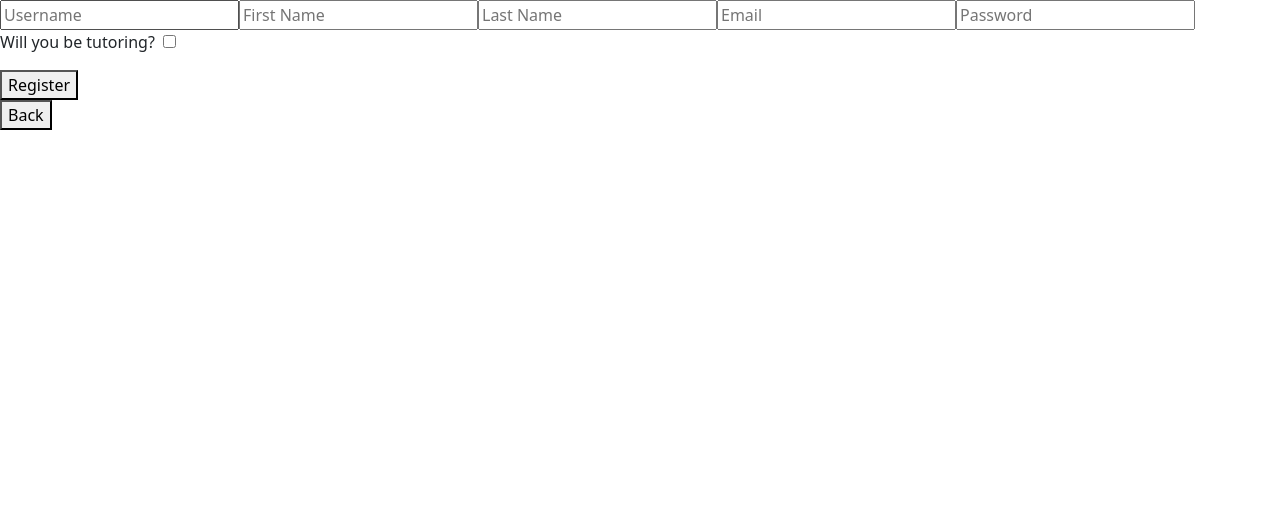
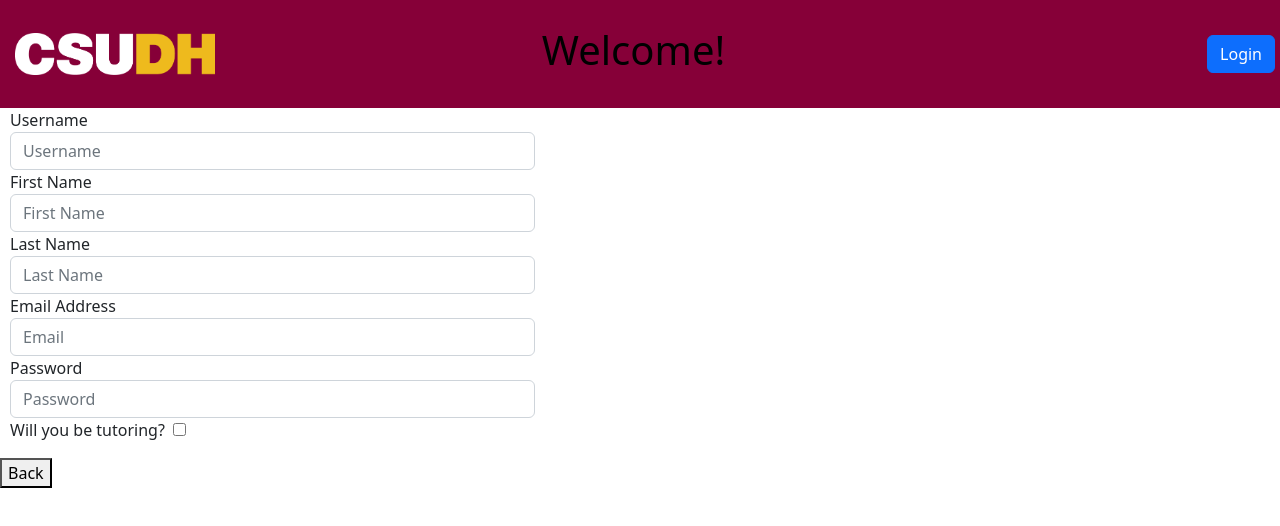
Before and after one commit to olozaorozco/CSUDH-Tutoring, a React (Vite) app in the folder frontend/: page /Register in a window 1280 px wide. Shown: the top 526 px of the page. Built offline with nearby package versions, Linux system fonts and the light colour scheme.

Commit message:
Navbar added to all pages

```diff
--- a/frontend/src/components/CourseDisplay.tsx
+++ b/frontend/src/components/CourseDisplay.tsx
@@ -1,4 +1,7 @@
 import { Fragment, useState } from "react";
+import { useEffect } from "react";
+import axios from "axios";
+import { useNavigate, Link } from "react-router-dom";
 
 interface Course {
   Title: string;
--- a/frontend/src/components/NavBar.tsx
+++ b/frontend/src/components/NavBar.tsx
@@ -17,7 +17,7 @@ function Navbar() {
              <img src={LOGO} alt="CSUDH LOGO" className = "csudh_logo"></img>
              <h1 style={{color:"black", marginRight:150}}>Hello {firstName}</h1>
              <Link to="/Login">
-                <button className="btn btn-primary btn_margin" >Login</button>
+                <button className="btn btn-primary btn_margin" >Logout</button>
              </Link>
         </nav>
     );
--- a/frontend/src/components/NavBarLogin.tsx
+++ b/frontend/src/components/NavBarLogin.tsx
@@ -2,14 +2,18 @@ import { Link } from "react-router-dom";
 import "../css/style1.css";
 import LOGO from "../css/CSUDH_LOGO.png";
 
-function NavbarLogin() {
+function NavbarLogin({registering}) {
+    var path = "/Register"
+    if(registering == "Login")
+        path = "/Login"
+
 
     return(
         <nav className='navbar navbar-dark csudh_red' style={{minHeight:108}}>
              <img src={LOGO} alt="CSUDH LOGO" className = "csudh_logo"></img>
              <h1 style={{color:"black", marginRight:150}}>Welcome!</h1>
-             <Link to="/Register">
-                <button className="btn btn-primary btn_margin" >Register</button>
+             <Link to={path}>
+                <button className="btn btn-primary btn_margin" >{registering}</button>
              </Link>
         </nav>
     );
--- a/frontend/src/css/style1.css
+++ b/frontend/src/css/style1.css
@@ -1,6 +1,6 @@
 ul.errorlist {display: none}
 
-.csudh_red{background-color: #860038;}
+.csudh_red{background-color: #860038 !important;}
 
 .csudh_logo{
     display: block;
--- a/frontend/src/pages/Chat.tsx
+++ b/frontend/src/pages/Chat.tsx
@@ -3,6 +3,7 @@ import { useState, useEffect } from "react";
 import axios from "axios";
 import Message from "../components/Message";
 import api from "../api";
+import Navbar from "../components/NavBar";
 
 function Chat() {
   const handleClick = () => {
@@ -47,6 +48,7 @@ function Chat() {
 
   return (
     <>
+      <Navbar></Navbar>
       <div>
         {data.length > 0 ? (
           data.map((message, index) => (
--- a/frontend/src/pages/ChatList.tsx
+++ b/frontend/src/pages/ChatList.tsx
@@ -4,6 +4,7 @@ import api from "../api";
 import Chat from "./Chat";
 import { useState, useEffect } from "react";
 import ChatListComponent from "../components/ChatListComponenet";
+import Navbar from "../components/NavBar";
 
 function ChatList() {
   const [data, setData] = useState([]);
@@ -26,6 +27,7 @@ function ChatList() {
   }, []);
   return (
     <>
+    <Navbar></Navbar>
       <div>
         {data.map((chat) => (
           <ChatListComponent Chat={chat} authenticatedUserId={userId} />
--- a/frontend/src/pages/FormCreation.tsx
+++ b/frontend/src/pages/FormCreation.tsx
@@ -3,6 +3,7 @@ import axios from "axios";
 import { useNavigate, Link } from "react-router-dom";
 import CourseDisplay from "../components/CourseDisplay";
 import api from "../api";
+import Navbar from "../components/NavBar";
 
 function FormCreation() {
   const [data, setData] = useState([]);
@@ -86,18 +87,24 @@ function FormCreation() {
 
   return (
     <>
-      <div>
+    <Navbar></Navbar>
+    <h2 className="mt-2 ms-2">What Courses Can You Tutor?</h2>
+    <div className="ms-2">
+        <div className="mb-3">
           <input
             type="text"
             id="searchInput"
             placeholder="Enter your search term"
             value={search}
             onChange={(e) => setSearch(e.target.value)}
+            className="me-1"
+            style={{height:32, borderRadius:10, textAlign:"center"}}
           />
           <button
             onClick={() => {
               handleClick;
             }}
+            className="btn btn-sm btn-primary"
           >
             Search
           </button>
@@ -120,18 +127,24 @@ function FormCreation() {
                     name="addCourse"
                     checked={formData.courses.includes(course.id)}
                     onChange={(e) => handleCheck(e, course.id)}
+                    className="mt-2"
                   //placeholder="Username"
                   />
                 </div>
               ))}
+          <div className="mb-3">
             <input
               type="text"
               name="Description"
               value={formData.Description}
               onChange={handleChange}
               placeholder="Description"
+              className="me-1"
+              style={{ height: 32, borderRadius: 10, textAlign: "center" }}
             />
-        <button type="submit">Create</button>
+            <button type="submit" className="btn btn-sm btn-primary">Create</button>
+          </div>
+
         </form>
         <Link to="/">
           <button>Back</button>
@@ -141,6 +154,8 @@ function FormCreation() {
             <li key={index}>{course}</li>
           ))}
         </ul>
+    </div>
+
     </>
   );
 }
--- a/frontend/src/pages/Login.tsx
+++ b/frontend/src/pages/Login.tsx
@@ -50,8 +50,8 @@ const Login = () => {
 
   return (
     <>
-      <NavbarLogin></NavbarLogin>
-      <form onSubmit={handleSubmit}>
+      <NavbarLogin registering={"Register"}></NavbarLogin>
+      <form onSubmit={handleSubmit} >
         <div className="d-flex flex-column align-items-center">
           <div className="p-2">
             <input
--- a/frontend/src/pages/Register.tsx
+++ b/frontend/src/pages/Register.tsx
@@ -3,6 +3,7 @@ import { useNavigate, Link } from "react-router-dom";
 import api from "../api";
 import { ACCESS_TOKEN, REFRESH_TOKEN } from "../constants";
 import axios from "axios";
+import NavbarLogin from "../components/NavBarLogin";
 
 function Register() {
   const navigate = useNavigate();
@@ -48,42 +49,73 @@ function Register() {
 
   return (
     <>
-      <form onSubmit={handleSubmit}>
+      <NavbarLogin registering={"Login"}></NavbarLogin>
+      <form onSubmit={handleSubmit} style={{marginLeft: 10, marginRight:10}}>
+        <div className="form-group col-md-5">
+          <label htmlFor="User Name">Username</label>
           <input
             type="text"
             name="username"
+            id="User Name"
             value={formData.username}
             onChange={handleChange}
             placeholder="Username"
+            className="form-control"
           />
+        </div>
+
+        <div className="form-group col-md-5">
+          <label htmlFor="First Name">First Name</label>
           <input
             type="text"
             name="first_name"
+            id="First Name"
             value={formData.first_name}
             onChange={handleChange}
             placeholder="First Name"
+            className="form-control"
           />
+        </div>
+
+        <div className="form-group col-md-5">
+          <label htmlFor="Last Name">Last Name</label>
           <input
             type="text"
             name="last_name"
+            id="Last Name"
             value={formData.last_name}
             onChange={handleChange}
             placeholder="Last Name"
+            className="form-control"
           />
+        </div>
+
+
+        <div className="form-group col-md-5">
+          <label htmlFor="Email">Email Address</label>
           <input
             type="email"
             name="email"
+            id="Email"
             value={formData.email}
             onChange={handleChange}
             placeholder="Email"
+            className="form-control"
           />
+        </div>
+        <div className="form-group col-md-5">
+          <label htmlFor="Password">Password</label>
           <input
             type="password"
             name="password"
+            id="Password"
             value={formData.password}
             onChange={handleChange}
             placeholder="Password"
+            className="form-control"
           />
+        </div>
+
         <p>
           Will you be tutoring? &nbsp;
           <input
@@ -94,7 +126,6 @@ function Register() {
             placeholder="Will you Tutor?"
           />
         </p>
-        <button type="submit">Register</button>
       </form>
       <Link to="/">
         <button>Back</button>
--- a/frontend/src/pages/home.tsx
+++ b/frontend/src/pages/home.tsx
@@ -18,14 +18,6 @@ function Home() {
         <Link to="/test">
           <button>To test site</button>
         </Link>
-        <h2>Register</h2>
-        <Link to="/register">
-          <button>Register Here</button>
-        </Link>
-        <h2>Login</h2>
-        <Link to="/Login">
-          <button>Login</button>
-        </Link>
         <h3>Form</h3>
         <Link to="/Form">
           <button>Form</button>
--- a/frontend/src/pages/test.tsx
+++ b/frontend/src/pages/test.tsx
@@ -3,6 +3,7 @@ import axios from "axios";
 import { useState, useEffect } from "react";
 import { Link, useNavigate } from "react-router-dom";
 import api from "../api";
+import Navbar from "../components/NavBar";
 
 function Test() {
   const [data, setData] = useState([]);
@@ -42,7 +43,9 @@ function Test() {
   };
 
   return (
+
     <div>
+    <Navbar></Navbar>
       <div>
         <input
           type="text"
```
Lines whose indentation alone changed are shown as unchanged.
